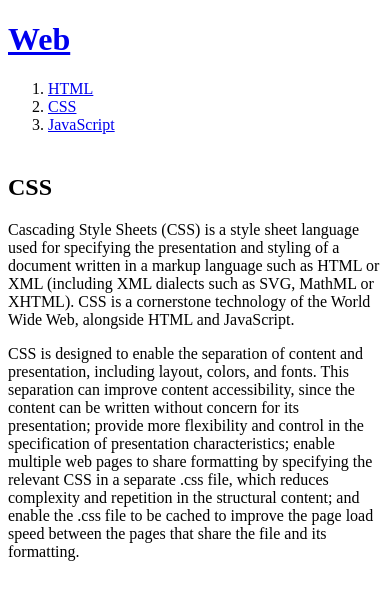
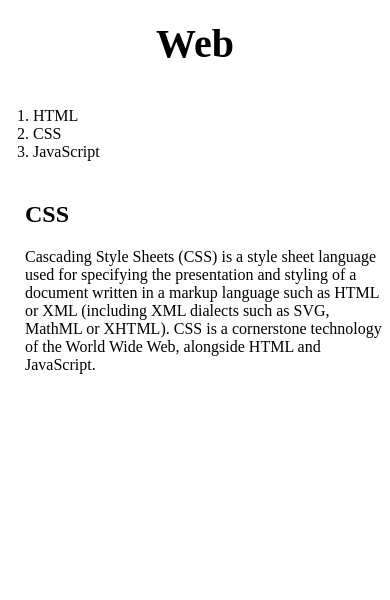
Before and after one commit to ashildd/Website, a plain HTML site: page 2.html in a window 390 px wide. Drawn offline with Linux system fonts and the light colour scheme.

Commit message:
Add files via upload
CSS added. Media query, check box, grid practice.

```diff
--- a/2.html
+++ b/2.html
@@ -2,21 +2,26 @@
 <html>
 
     <head>
-        <title>WEB 1 - CSS</title>
+        <title>WEB - CSS</title>
         <meta charset="utf-8">
+        <link rel="stylesheet" href="style.css">
     </head>
 
     <body>
         <h1><a href="index.html">Web</a></h1>
+        <div id="grid">
             <ol><!--ordered list / unordered list (ul)-->
                 <li><a href="1.html">HTML</a></li>
                 <li><a href="2.html">CSS</a></li>
                 <li><a href="3.html">JavaScript</a></li>
             </ol>
 
-        <h2 style="margin-top: 40px;">CSS</h2>
+            <div id="article">
+                <h2>CSS</h2>
                 <p>Cascading Style Sheets (CSS) is a style sheet language used for specifying the presentation and styling of a document written in a markup language such as HTML or XML (including XML dialects such as SVG, MathML or XHTML). CSS is a cornerstone technology of the World Wide Web, alongside HTML and JavaScript.</p>
-        <p>CSS is designed to enable the separation of content and presentation, including layout, colors, and fonts. This separation can improve content accessibility, since the content can be written without concern for its presentation; provide more flexibility and control in the specification of presentation characteristics; enable multiple web pages to share formatting by specifying the relevant CSS in a separate .css file, which reduces complexity and repetition in the structural content; and enable the .css file to be cached to improve the page load speed between the pages that share the file and its formatting.</p>
+            </div>
+        </div>
+
     </body>
 
 </html>
--- /dev/null
+++ b/style.css
@@ -0,0 +1,52 @@
+body {
+    margin:0;
+}
+
+        /*id selector > class selector > tag selector */
+
+a {
+    color:black;
+    text-decoration: none;
+}
+
+h1 {
+    font-size: 40px;
+    text-align: center;
+    border-bottom:1px solid gray;
+    margin:0;
+    padding: 20px;
+}
+
+ol {
+    border-right:1px solid gray;
+    width:100px;
+    margin:0;
+    padding:20px;
+}
+
+#grid {      /* # is an id selector */
+display: grid;
+grid-template-columns: 150px 1fr;
+}
+
+#grid ol {    /* 'ol' within 'id =grid'*/
+padding-left:33px;
+}
+
+#grid #article {
+padding-left:25px;
+}
+
+@media(max-width:800px) {
+#grid {
+display: block;
+}
+
+ol {
+    border-right:none;
+}
+
+h1 {
+    border-bottom: none;
+}
+}
```
Also changed, not shown: 1.html (+6 -3 lines), 3.html (+7 -2 lines), box.html (added, +24 -0 lines), checkbox.html (added, +2 -0 lines), grid.html (added, +29 -0 lines), index.html (+7 -2 lines), mediaquery.html (added, +26 -0 lines). Lines whose indentation alone changed are shown as unchanged.
